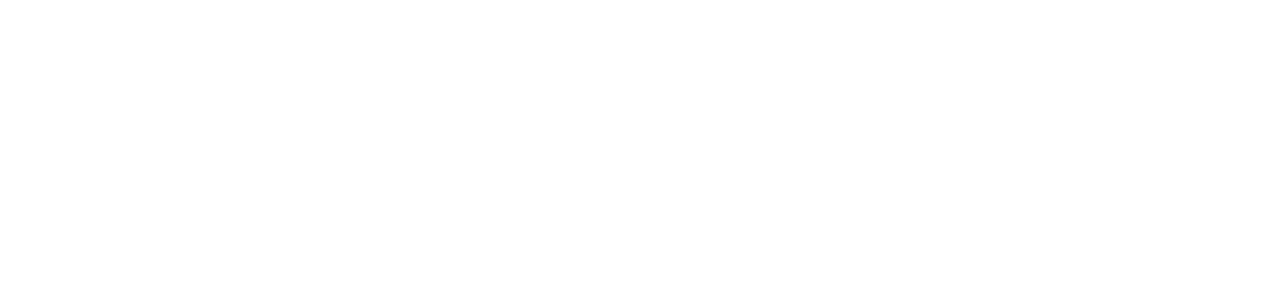
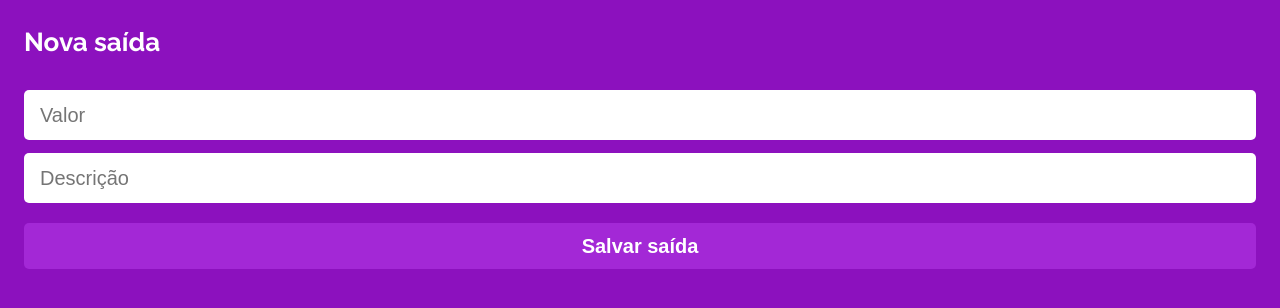
Before and after one commit to samuelmarco-dev/projeto13-mywallet-front, a React (Create React App) app: page /enviarDados in a window 1280 px wide. Before the commit this address had no page. Shown: the top 308 px of the page. Built offline with nearby package versions, Linux system fonts and the light colour scheme; a web font is replaced by a local one.

Commit message:
fix: Implementação de Context para tela de Entrada e Saída

```diff
--- a/src/components/App.js
+++ b/src/components/App.js
@@ -1,22 +1,31 @@
 import { BrowserRouter, Routes, Route } from "react-router-dom";
+import { useState } from "react";
+
+import ContextoEntradaSaida from "./context/EntradaSaida.js";
 
 import TelaInicial from "./TelaInicial";
 import TelaLogin from "./TelaLogin";
 import TelaCadastro from "./TelaCadastro";
 import TelaCarteira from "./TelaCarteira";
+import TelaDados from "./TelaDados";
 
 import "./../assets/css/reset.css";
 
 function App() {
+    const [entradaSaida, setEntradaSaida] = useState(null);
+
     return (
+        <ContextoEntradaSaida.Provider value={{entradaSaida, setEntradaSaida}}>
             <BrowserRouter>
                 <Routes>
                     <Route path="/" element={< TelaInicial />} />
                     <Route path="/login" element={<TelaLogin />} />
                     <Route path="/cadastro" element={< TelaCadastro />} />
                     <Route path="/carteira" element={<TelaCarteira />} />
+                    <Route path="/enviarDados" element={<TelaDados />} />
                 </Routes>
             </BrowserRouter>
+        </ContextoEntradaSaida.Provider>
     );
 }
 
--- a/src/components/TelaCarteira/index.js
+++ b/src/components/TelaCarteira/index.js
@@ -1,11 +1,19 @@
-import { Container } from "./style.js"
+import { useContext } from "react";
+import { useNavigate } from "react-router-dom";
 
 import { IoIosLogOut } from "react-icons/io";
 import { IoIosAddCircleOutline } from "react-icons/io";
 import { IoIosRemoveCircleOutline } from "react-icons/io";
 
+import ContextoEntradaSaida from "../context/EntradaSaida.js";
+
+import { Container } from "./style.js"
+
 function TelaCarteira() {
     const dados = 0;
+
+    const navigate = useNavigate();
+    const { setEntradaSaida } = useContext(ContextoEntradaSaida);
 
     return (
         <Container>
@@ -26,11 +34,19 @@ function TelaCarteira() {
                 }
             </main>
             <footer>
-                <div className="entrada">
+                <div className="entrada" onClick={()=>{
+                    navigate('/enviarDados');
+                    setEntradaSaida('entrada');
+                    localStorage.setItem('info', 'entrada');
+                }}>
                     <IoIosAddCircleOutline className="iconEntrada"/>
                     <p>Nova entrada</p>
                 </div>
-                <div className="saida">
+                <div className="saida" onClick={()=>{
+                    navigate('/enviarDados');
+                    setEntradaSaida('saida');
+                    localStorage.setItem('info', 'saída');
+                }}>
                     <IoIosRemoveCircleOutline className="iconSaida"/>
                     <p>Nova saída</p>
                 </div>
--- /dev/null
+++ b/src/components/TelaDados/index.js
@@ -0,0 +1,40 @@
+import { useContext } from "react";
+import { useNavigate } from "react-router-dom";
+
+import ContextoEntradaSaida from "../context/EntradaSaida.js";
+
+import Paragrafo from "../utils/Paragrafo.js";
+import Botao from "../utils/Botao.js";
+
+import { Container } from "./style.js"
+
+function TelaDados() {
+    const arrayInputs = ['Valor', 'Descrição'];
+
+    const navigate = useNavigate();
+    let { entradaSaida } = useContext(ContextoEntradaSaida);
+
+    if(entradaSaida === null){
+        entradaSaida = localStorage.getItem('info');
+    }
+
+    return (
+        <Container>
+            <header>
+                <Paragrafo conteudo={entradaSaida === 'entrada' ? 'Nova entrada' : 'Nova saída'} />
+            </header>
+            <article>
+                <div className="inputs">
+                    <input type="text" placeholder={arrayInputs[0]} />
+                    <input type="text" placeholder={arrayInputs[1]} />
+                </div>
+                <div className="botao">
+                    <Botao conteudo={entradaSaida === 'entrada' ? 'Salvar entrada' : 'Salvar saída'}
+                    click={()=>navigate('/carteira')}/>
+                </div>
+            </article>
+        </Container>
+    );
+}
+
+export default TelaDados;
--- /dev/null
+++ b/src/components/TelaDados/style.js
@@ -0,0 +1,76 @@
+import styled from "styled-components";
+
+export const Container = styled.section`
+    width: 100%;
+    height: 100%;
+    position: fixed;
+    top: 0;
+    left: 0;
+    background-color: #8C11BE;
+    padding: 0 24px;
+    font-family: 'Raleway', sans-serif;
+
+    header{
+        width: 100%;
+        height: 35px;
+        display: flex;
+        justify-content: space-between;
+        align-items: center;
+        margin-top: 25px;
+
+        p{
+            max-width: 80%;
+            max-height: 35px;
+            font-weight: 700;
+            font-size: 26px;
+            line-height: 31px;
+            color: #FFFFFF;
+            text-align: left;
+            overflow: hidden;
+            display: flex;
+            flex-wrap: wrap;
+            justify-content: center;
+            align-items: center;
+        }
+    }
+
+    .inputs{
+        width: 100%;
+        height: auto;
+        margin-top: 30px;
+
+        input{
+            width: 100%;
+            height: 50px;
+            border-radius: 5px;
+            margin-bottom: 13px;
+            padding: 0 16px;
+            font-weight: 400;
+            font-size: 20px;
+            line-height: 23px;
+            color: #000000;
+            text-align: left;
+            border: none;
+        }
+    }
+
+    .botao{
+        width: 100%;
+        height: 50px;
+        display: flex;
+        justify-content: center;
+        align-items: center;
+        margin-top: 5px;
+
+        button{
+            width: 100%;
+            height: 46px;
+            background-color: #A328D6;
+            border-radius: 5px;
+            font-weight: 700;
+            font-size: 20px;
+            line-height: 23px;
+            color: #FFFFFF;
+        }
+    }
+`;
--- /dev/null
+++ b/src/components/context/EntradaSaida.js
@@ -0,0 +1,4 @@
+import { createContext } from "react";
+
+const ContextoEntradaSaida = createContext();
+export default ContextoEntradaSaida;
```
Lines whose indentation alone changed are shown as unchanged.
